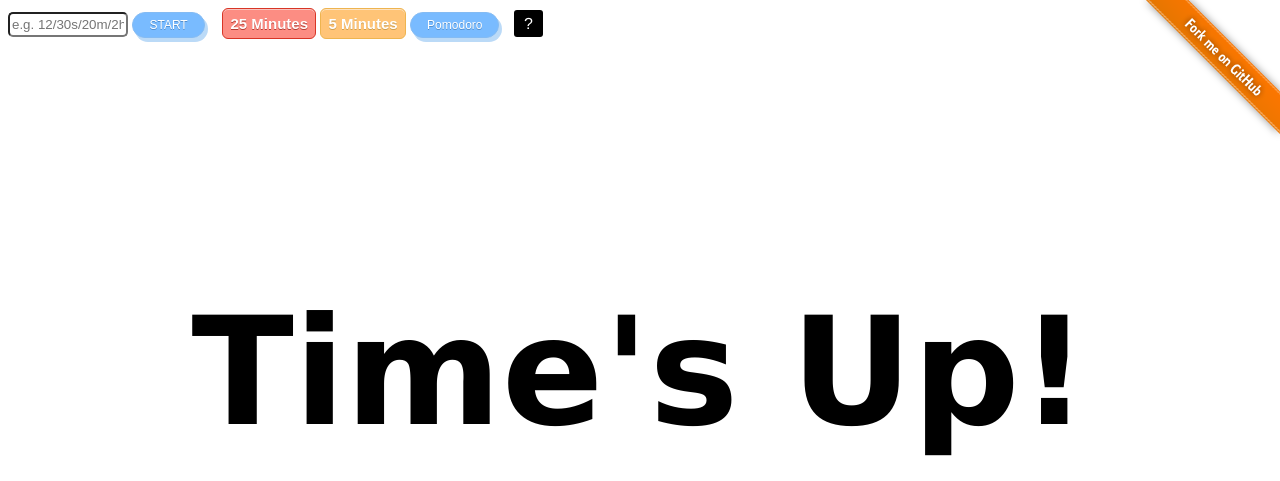
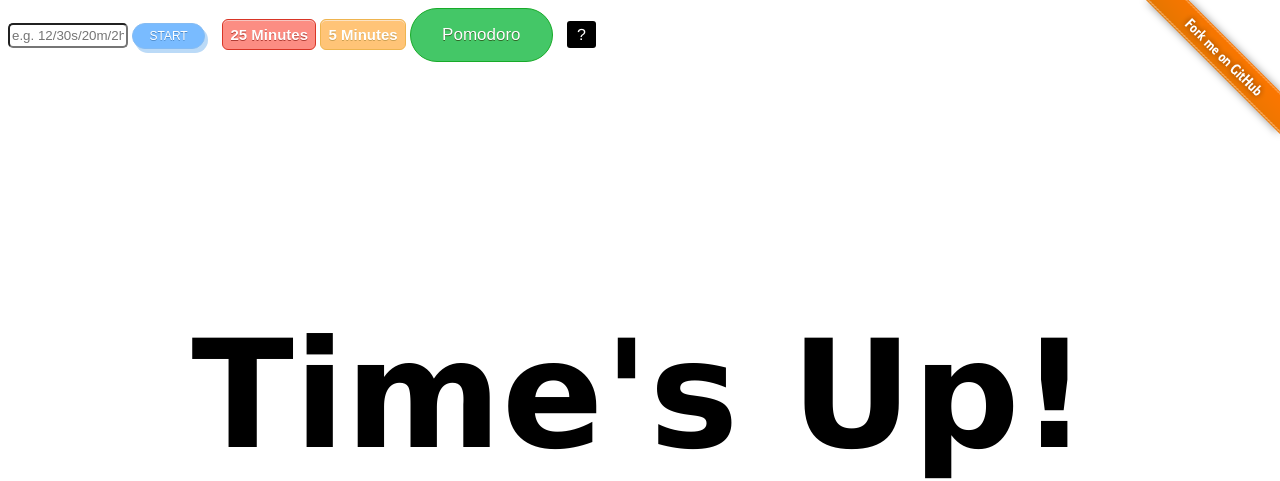
Before and after one commit to helloflask/timer, a Flask app: page /1 in a window 1280 px wide. Shown: the top 481 px of the page. Run offline with Flask 2, Linux system fonts and the light colour scheme.

Commit message:
update button style

```diff
--- a/static/style.css
+++ b/static/style.css
@@ -86,6 +86,29 @@ body {
 	background-color:#fb9e25;
 }
 .restButton:active {
+	position:relative;
+	top:1px;
+}
+
+.pomodoro {
+	background-color:#44c767;
+	-moz-border-radius:28px;
+	-webkit-border-radius:28px;
+	border-radius:28px;
+	border:1px solid #18ab29;
+	display:inline-block;
+	cursor:pointer;
+	color:#ffffff;
+	font-family:Arial;
+	font-size:17px;
+	padding:16px 31px;
+	text-decoration:none;
+	text-shadow:0px 1px 0px #2f6627;
+}
+.pomodoro:hover {
+	background-color:#5cbf2a;
+}
+.pomodoro:active {
 	position:relative;
 	top:1px;
 }
--- a/templates/index.html
+++ b/templates/index.html
@@ -18,7 +18,7 @@
     &nbsp;&nbsp;
     <a class="workButton" href="{{ url_for('minutes', num=25) }}">25 Minutes</a>
     <a class="restButton" href="{{ url_for('minutes', num=5) }}">5 Minutes</a>
-    <a class="startButton" href="https://greyli.github.io/pomodoro" target="_blank">Pomodoro</a>
+    <a class="pomodoro" href="https://greyli.github.io/pomodoro" target="_blank">Pomodoro</a>
     <a class="helpButton" id="help-btn">?</a>
 
     {% for message in get_flashed_messages() %}
```
